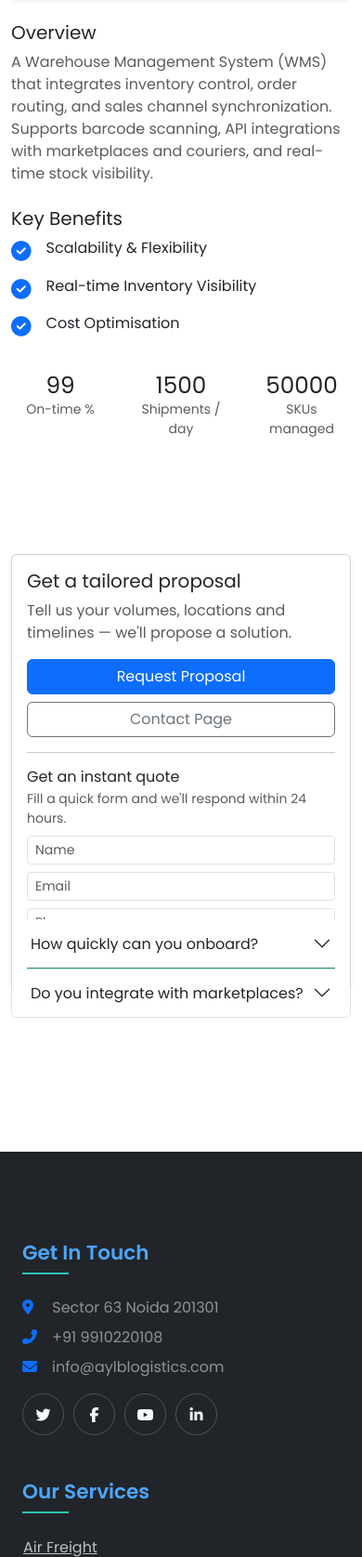
After one commit to shubhsinghsk/AYLB, a Flask app: page /service/wms-software in a window 390 px wide. The commit adds this page. Shown: the part 840-2515 px from the top of the page at 93% size. Run offline with Flask 3, Linux system fonts and the light colour scheme; some libraries are stand-ins or nearby versions.

Commit message:
specific service

```diff
--- a/app.py
+++ b/app.py
@@ -1,4 +1,4 @@
-from flask import Flask, render_template, request, redirect, url_for, flash
+from flask import Flask, render_template, request, redirect, url_for, flash, abort
 from datetime import datetime
 import csv, os, smtplib, ssl
 from email.message import EmailMessage
@@ -57,6 +57,58 @@ def about():
 @app.route('/services')
 def services():
     return render_template('services.html')
+
+
+# --- Service detail mapping and route ---------------------------------
+# A single route powers all service pages referenced from templates/services.html
+SERVICES = {
+    # Business / Tech services
+    'wms-software': {
+        'slug': 'wms-software',
+        'title': 'WMS & E-commerce Software',
+        'description': 'Unified platform for inventory, orders, and sales channel integration.',
+        'long_description': 'A Warehouse Management System (WMS) that integrates inventory control, order routing, and sales channel synchronization. Supports barcode scanning, API integrations with marketplaces and couriers, and real-time stock visibility.',
+        'images': ['services/wms-1.jpg', 'services/wms-2.jpg']
+    },
+    'fulfillment-lastmile': {
+        'slug': 'fulfillment-lastmile',
+        'title': 'Fulfillment & Last Mile',
+        'description': 'End-to-end execution from picking to customer doorstep delivery.',
+        'long_description': 'We optimise picking, packing and final-mile delivery with route optimisation and partner carriers to reduce cost and improve delivery times.',
+        'images': ['services/fulfillment-1.jpg']
+    },
+    'technology-autonomous': {
+        'slug': 'technology-autonomous',
+        'title': 'Technology Autonomous',
+        'description': 'Future-proof your operations with robotics, AI, and process automation.',
+        'long_description': 'Solution design and deployment of robotics, AGVs, and automation workflows to increase throughput and improve labour utilisation.',
+        'images': []
+    },
+
+    # 3PL / Operations services (slugs generated the same way as in the template)
+    'warehouse-services': {'slug':'warehouse-services','title':'Warehouse Services','description':'Multi-client and dedicated warehousing solutions for inventory storage and management.','long_description':'Secure storage, inventory rotation and SLA-driven handling for B2B and B2C goods.','images':['services/warehouse-1.png','services/warehouse-2.png']},
+    'contract-logistics': {'slug':'contract-logistics','title':'Contract Logistics','description':'Long-term logistics partnerships including managed operations and SLAs.','long_description':'Managed operations where we run all warehouse functions under long-term contracts with agreed KPIs.','images':[]},
+    'fulfillment-warehouse': {'slug':'fulfillment-warehouse','title':'Fulfillment Warehouse','description':'Fulfilment centres optimized for fast e-commerce order throughput.','long_description':'High-throughput fulfilment centres with specialised packing, labelling and channel-specific workflows.','images':['services/fulfillment-warehouse.jpg']},
+    'on-demand-warehousing': {'slug':'on-demand-warehousing','title':'On-Demand Warehousing','description':'Flexible short-term storage and space-on-demand for seasonal peaks.','long_description':'Hourly/daily/weekly warehousing options to handle peak seasons or overflow stock.','images':[]},
+    'distribution-and-transportation': {'slug':'distribution-and-transportation','title':'Distribution & Transportation','description':'Networked distribution and transport planning for timely deliveries.','long_description':'Fleet and carrier management for efficient intercity and last-mile distribution.','images':[]},
+    'order-management-service': {'slug':'order-management-service','title':'Order Management Service','description':'Centralised order orchestration across channels and warehouses.','long_description':'Consolidation of marketplace and webstore orders with smart routing to fulfilment points.','images':[]},
+    'e-commerce-warehouse-services': {'slug':'e-commerce-warehouse-services','title':'E-commerce Warehouse Services','description':'Dedicated flows for marketplace and direct-to-consumer fulfilment.','long_description':'SLA-focused ecommerce handling including returns and replacements.','images':[]},
+    'value-added-service': {'slug':'value-added-service','title':'Value Added Service','description':'Kitting, labelling, custom packaging and other value-add operations.','long_description':'Custom packaging, assembly and labelling services to enhance your product presentation.','images':[]},
+    'third-party-logistics-3pl': {'slug':'third-party-logistics-3pl','title':'Third Party Logistics (3PL)','description':'End-to-end outsourced logistics management and execution.','long_description':'Full logistics outsourcing including warehouse operations, transport and customer support.','images':[]},
+    'reverse-logistics-services': {'slug':'reverse-logistics-services','title':'Reverse Logistics Services','description':'Returns handling, refurbishment and disposition services.','long_description':'End-to-end returns management with classification, refurbishment and disposition.','images':[]},
+    'warehouse-management-system': {'slug':'warehouse-management-system','title':'Warehouse Management System','description':'Software and integrations to operate warehouses efficiently.','long_description':'Integrated WMS that ties in with carriers, marketplaces and accounting systems.','images':[]},
+    'education-and-training-solutions': {'slug':'education-and-training-solutions','title':'Education & Training Solutions','description':'Training programs to upskill warehouse and operations teams.','long_description':'On-site and remote training modules for operational best practices and safety.','images':[]},
+}
+
+
+@app.route('/service/<slug>')
+def service_detail(slug):
+    service = SERVICES.get(slug)
+    if not service:
+        # If slug not found, return a 404
+        abort(404)
+    return render_template('service_detail.html', service=service)
+
 
 @app.route('/odc')
 def odc():
--- /dev/null
+++ b/templates/service_detail.html
@@ -0,0 +1,202 @@
+{% extends "base.html" %}
+{% block content %}
+
+<div class="container py-5">
+    <div class="row">
+        <div class="col-lg-7">
+                    <div class="d-flex align-items-center mb-4">
+                        <a href="{{ url_for('services') }}" class="btn btn-outline-primary me-3">
+                            <i class="fas fa-arrow-left me-2"></i>Back to Services
+                        </a>
+                    </div>
+                    <h1 class="display-5 fw-bold mb-2">{{ service.title }}</h1>
+                    <p class="text-muted">{{ service.description }}</p>
+
+                    {# Image area: carousel when multiple images, single image when one #}
+                    {% if service.images and service.images|length > 1 %}
+                    <div id="serviceCarousel" class="carousel slide mb-4 shadow-sm rounded" style="max-height: 400px; overflow: hidden;" data-bs-ride="carousel">
+                        <div class="carousel-indicators">
+                            {% for img in service.images %}
+                            <button type="button" data-bs-target="#serviceCarousel" data-bs-slide-to="{{ loop.index0 }}" {% if loop.first %}class="active" aria-current="true"{% endif %} aria-label="Slide {{ loop.index }}"></button>
+                            {% endfor %}
+                        </div>
+                        <div class="carousel-inner">
+                            {% for img in service.images %}
+                            <div class="carousel-item {% if loop.first %}active{% endif %}">
+                                <a href="#" data-bs-toggle="modal" data-bs-target="#imageModal" data-img-src="{{ url_for('static', filename='images/' ~ img) }}" data-img-title="{{ service.title }} - Image {{ loop.index }}">
+                                    <img src="{{ url_for('static', filename='images/' ~ img) }}" class="d-block w-100 rounded img-hover-zoom" style="object-fit: cover; height: 400px;" alt="{{ service.title }} image {{ loop.index }}">
+                                </a>
+                            </div>
+                            {% endfor %}
+                        </div>
+                        <button class="carousel-control-prev" type="button" data-bs-target="#serviceCarousel" data-bs-slide="prev">
+                            <span class="carousel-control-prev-icon" aria-hidden="true"></span>
+                            <span class="visually-hidden">Previous</span>
+                        </button>
+                        <button class="carousel-control-next" type="button" data-bs-target="#serviceCarousel" data-bs-slide="next">
+                            <span class="carousel-control-next-icon" aria-hidden="true"></span>
+                            <span class="visually-hidden">Next</span>
+                        </button>
+                    </div>
+                    {% elif service.images and service.images|length == 1 %}
+                    <div class="mb-4" style="max-height: 400px; overflow: hidden;">
+                        <a href="#" data-bs-toggle="modal" data-bs-target="#imageModal" data-img-src="{{ url_for('static', filename='images/' ~ service.images[0]) }}" data-img-title="{{ service.title }}">
+                            <img src="{{ url_for('static', filename='images/' ~ service.images[0]) }}" class="img-fluid rounded shadow-sm img-hover-zoom" style="object-fit: cover; height: 400px; width: 100%;" alt="{{ service.title }}">
+                        </a>
+                    </div>
+                    {% else %}
+                    <div class="mb-4">
+                        <div class="ratio ratio-16x9 bg-light d-flex align-items-center justify-content-center rounded shadow-sm">
+                            <div class="text-center text-muted">No image available</div>
+                        </div>
+                    </div>
+                    {% endif %}
+
+                    {# Long description #}
+                    {% if service.long_description %}
+                    <div class="mb-4">
+                        <h5>Overview</h5>
+                        <p class="text-muted">{{ service.long_description }}</p>
+                    </div>
+                    {% endif %}
+
+                    {# Features: use service.features if present, otherwise sensible defaults #}
+                    <div class="mb-4">
+                        <h5>Key Benefits</h5>
+                        <div class="row">
+                            {% set features = service.features if service.features is defined else ['Scalability & Flexibility','Real-time Inventory Visibility','Cost Optimisation'] %}
+                            {% for f in features %}
+                            <div class="col-sm-6 mb-2">
+                                <div class="d-flex align-items-start">
+                                    <div class="me-3 text-primary fs-4"><i class="fas fa-check-circle"></i></div>
+                                    <div>{{ f }}</div>
+                                </div>
+                            </div>
+                            {% endfor %}
+                        </div>
+                    </div>
+
+                    {# Small stats / counters #}
+                    <div class="row text-center mb-4">
+                        <div class="col-4">
+                            <div class="h2 mb-0 counter" data-target="99">99</div>
+                            <div class="text-muted small">On-time %</div>
+                        </div>
+                        <div class="col-4">
+                            <div class="h2 mb-0 counter" data-target="1500">1500</div>
+                            <div class="text-muted small">Shipments / day</div>
+                        </div>
+                        <div class="col-4">
+                            <div class="h2 mb-0 counter" data-target="50000">50000</div>
+                            <div class="text-muted small">SKUs managed</div>
+                        </div>
+                    </div>
+
+                </div>
+
+                <div class="col-lg-5">
+                    {# Contact card with a modal trigger for quick contact #}
+                    <div class="card shadow-sm mb-4 sticky-lg-top" style="top: 100px;">
+                        <div class="card-body">
+                            <h5 class="card-title">Get a tailored proposal</h5>
+                            <p class="card-text text-muted">Tell us your volumes, locations and timelines — we'll propose a solution.</p>
+                            <div class="d-grid gap-2">
+                                <button class="btn btn-primary" data-bs-toggle="modal" data-bs-target="#contactModal">Request Proposal</button>
+                                <a href="{{ url_for('contact') }}" class="btn btn-outline-secondary">Contact Page</a>
+                            </div>
+                            <hr>
+                            <h6 class="mb-1">Get an instant quote</h6>
+                            <p class="small text-muted mb-2">Fill a quick form and we'll respond within 24 hours.</p>
+                            <form method="post" action="{{ url_for('contact') }}">
+                                <input type="hidden" name="service" value="{{ service.title }}">
+                                <div class="mb-2">
+                                    <input name="name" class="form-control form-control-sm" placeholder="Name" required>
+                                </div>
+                                <div class="mb-2">
+                                    <input name="email" type="email" class="form-control form-control-sm" placeholder="Email" required>
+                                </div>
+                                <div class="mb-2">
+                                    <input name="phone" class="form-control form-control-sm" placeholder="Phone" required>
+                                </div>
+                                <div class="d-grid">
+                                    <button class="btn btn-success btn-sm" type="submit">Request Quote</button>
+                                </div>
+                            </form>
+                        </div>
+                    </div>
+
+                    {# FAQ accordion #}
+                    <div class="accordion" id="faqAccordion">
+                        <div class="accordion-item">
+                            <h2 class="accordion-header" id="faqHeadingOne">
+                              <button class="accordion-button collapsed" type="button" data-bs-toggle="collapse" data-bs-target="#faqOne" aria-expanded="false" aria-controls="faqOne">
+                                How quickly can you onboard?
+                              </button>
+                            </h2>
+                            <div id="faqOne" class="accordion-collapse collapse" aria-labelledby="faqHeadingOne" data-bs-parent="#faqAccordion">
+                              <div class="accordion-body">Typical onboarding ranges from 2-8 weeks depending on integrations and warehouse readiness.</div>
+                            </div>
+                        </div>
+                        <div class="accordion-item">
+                            <h2 class="accordion-header" id="faqHeadingTwo">
+                              <button class="accordion-button collapsed" type="button" data-bs-toggle="collapse" data-bs-target="#faqTwo" aria-expanded="false" aria-controls="faqTwo">
+                                Do you integrate with marketplaces?
+                              </button>
+                            </h2>
+                            <div id="faqTwo" class="accordion-collapse collapse" aria-labelledby="faqHeadingTwo" data-bs-parent="#faqAccordion">
+                              <div class="accordion-body">Yes — we support API integrations with major marketplaces and courier partners.</div>
+                            </div>
+                        </div>
+                    </div>
+
+                </div>
+            </div>
+        </div>
+
+        {# Contact Modal #}
+        <div class="modal fade" id="contactModal" tabindex="-1" aria-labelledby="contactModalLabel" aria-hidden="true">
+          <div class="modal-dialog modal-lg modal-dialog-centered">
+            <div class="modal-content">
+              <div class="modal-header">
+                <h5 class="modal-title" id="contactModalLabel">Request a proposal for {{ service.title }}</h5>
+                <button type="button" class="btn-close" data-bs-dismiss="modal" aria-label="Close"></button>
+              </div>
+              <div class="modal-body">
+                <form method="post" action="{{ url_for('contact') }}">
+                    <input type="hidden" name="service" value="{{ service.title }}">
+                    <div class="row g-3">
+                        <div class="col-md-6"><input name="name" class="form-control" placeholder="Name" required></div>
+                        <div class="col-md-6"><input name="email" type="email" class="form-control" placeholder="Email" required></div>
+                        <div class="col-md-6"><input name="phone" class="form-control" placeholder="Phone" required></div>
+                        <div class="col-md-6"><input name="company" class="form-control" placeholder="Company (optional)"></div>
+                        <div class="col-12"><textarea name="message" class="form-control" rows="4" placeholder="Tell us about volumes, SKUs, and locations"></textarea></div>
+                    </div>
+                    <div class="mt-3 text-end">
+                        <button type="button" class="btn btn-secondary me-2" data-bs-dismiss="modal">Close</button>
+                        <button type="submit" class="btn btn-primary">Send Request</button>
+                    </div>
+                </form>
+              </div>
+            </div>
+          </div>
+        </div>
+
+        {# Inline JS for animated counters (keeps it lightweight) #}
+        {# Image Modal for enlarged view #}
+        <div class="modal fade" id="imageModal" tabindex="-1" aria-hidden="true">
+            <div class="modal-dialog modal-xl modal-dialog-centered">
+                <div class="modal-content">
+                    <div class="modal-header">
+                        <h5 class="modal-title"></h5>
+                        <button type="button" class="btn-close" data-bs-dismiss="modal" aria-label="Close"></button>
+                    </div>
+                    <div class="modal-body p-0">
+                        <img src="" class="w-100" alt="">
+                    </div>
+                </div>
+            </div>
+        </div>
+
+
+
+{% endblock %}
```
Also changed, not shown: static/css/style.css (+37 -0 lines), static/js/main.js (+43 -0 lines), static/images/services/warehouse-1.png (added), static/images/services/warehouse-2.png (added).
